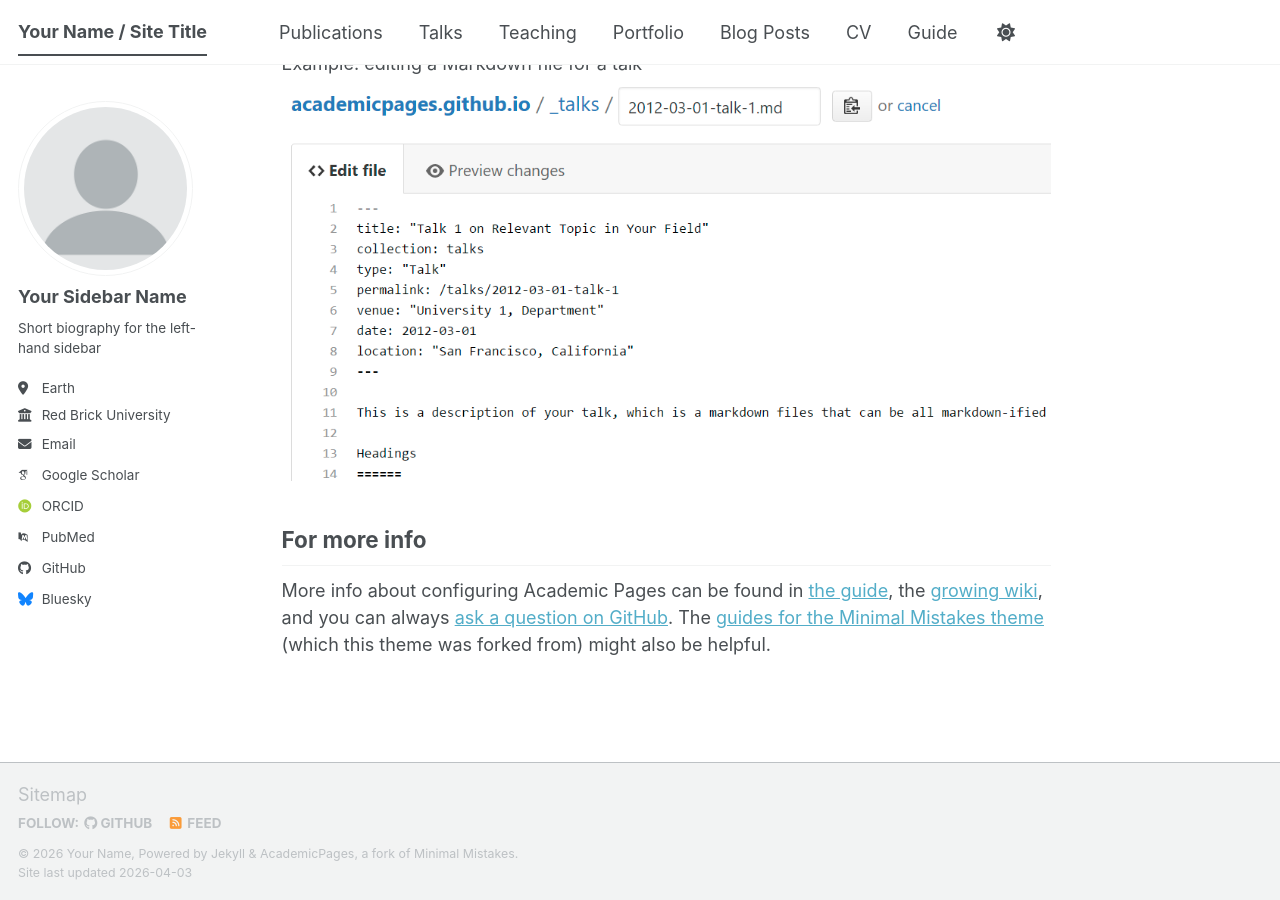
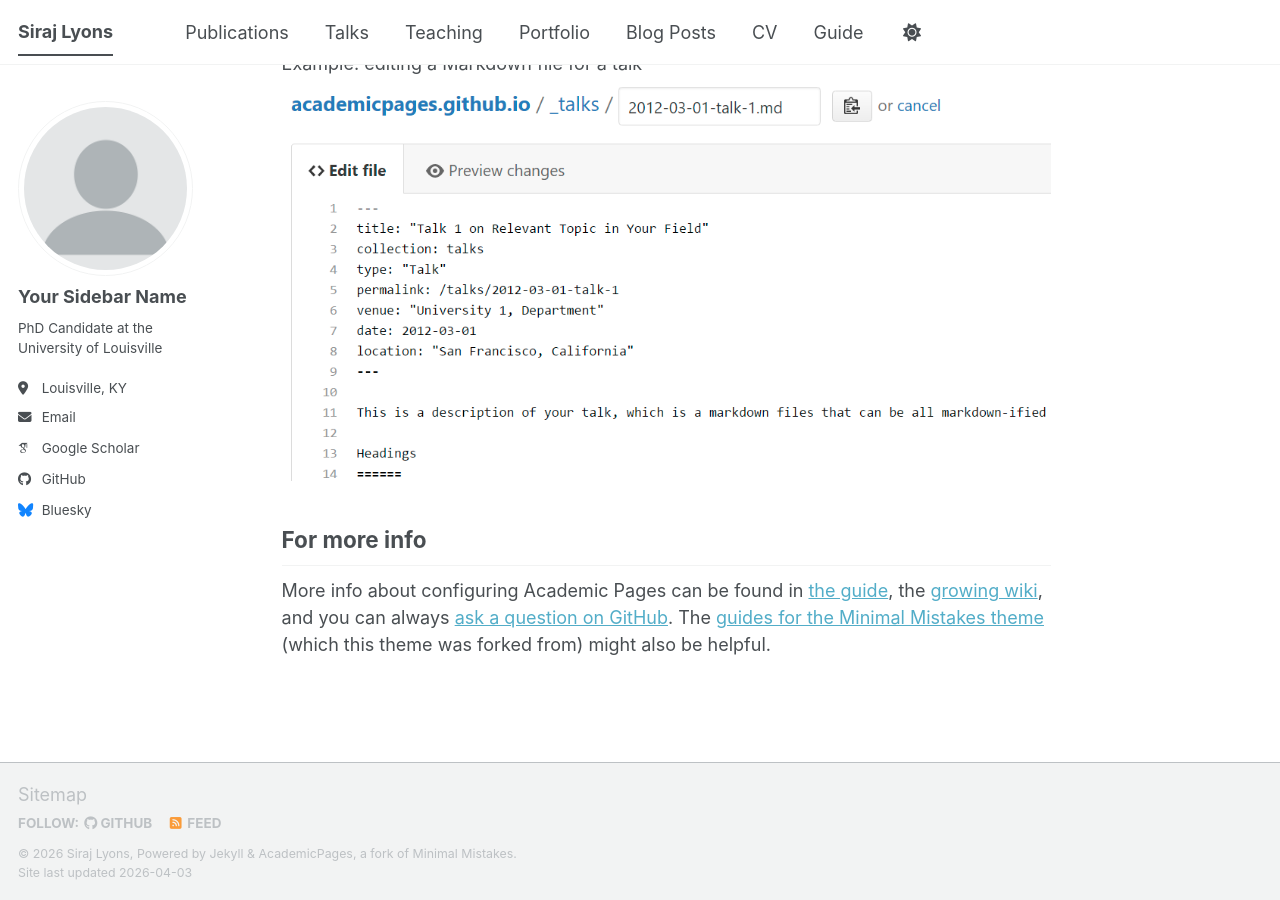
Before and after one commit to siraj-lyons/siraj-lyons.github.io, a Jekyll site: the page built from _pages/about.md, in a window 1280 px wide and 900 px high, scrolled down 2720 px. Built offline with Jekyll 4.4.1, drawn with Linux system fonts in a browser that asks for light colours; some web fonts are replaced; a script bundle is joined from its source files by our own code; library files that are not in the unit come from our copies.

Commit message:
Update personal information in _config.yml

```diff
--- a/_config.yml
+++ b/_config.yml
@@ -9,14 +9,14 @@
 # Basic Site Settings
 locale                   : "en-US"
 site_theme               : "default" # The available themes options are "default", "air", "sunrise", "mint", "dirt" and "contrast"
-title                    : "Your Name / Site Title"
+title                    : "Siraj Lyons"
 title_separator          : "-"
-name                     : &name "Your Name"
+name                     : &name "Siraj Lyons"
 description              : &description "Your Name's academic portfolio"   # Update this with a general description of your site, this is the default if not overridden by a page
-url                      : https://academicpages.github.io # The base hostname & protocol for your site e.g. "https://[your GitHub username].github.io",
+url                      : https://koffeinhaltigt-lejon.github.io # The base hostname & protocol for your site e.g. "https://[your GitHub username].github.io",
                                                            # or if you already have some other page hosted on Github then use "https://[your GitHub username].github.io/[Your Repo Name]"
 baseurl                  : "" # the subpath of your site, e.g. "/blog"
-repository               : "academicpages/academicpages.github.io"
+repository               : "koffeinhaltigt-lejon/koffeinhaltigt-lejon.github.io"
 
 # Site Author - The following control what appear as part of the author content on the side bar.
 #               If a field is blank the icon and link will not appear, otherwise it will be shown.
@@ -26,22 +26,20 @@ author:
   avatar           : "profile.png"
   name             : "Your Sidebar Name"
   pronouns         : # example: "she/her"
-  bio              : "Short biography for the left-hand sidebar"
-  location         : "Earth"
-  employer         : "Red Brick University"
-  uri              : # URL
-  email            : "none@example.org"
+  bio              : "PhD Candidate at the University of Louisville"
+  location         : "Louisville, KY"
+ # employer         : "University of Louisville"
+#  uri              : # URL
+  email            : "sjlyon03@louisville.edu"
 
   # Academic websites
-  academia         : # URL
+#  academia         : # URL
   arxiv            : # URL - Update with the correct link to your profile
-  googlescholar    : "https://scholar.google.com/citations?user=PS_CX0AAAAAJ"
+  googlescholar    : "https://scholar.google.com/citations?user=FI6HuDwAAAAJ&hl"
   inspire-hep      : # URL
   impactstory      : # URL
-  orcid            : "https://orcid.org/yourorcidurl"
   semantic         : # URL
   ssrn             : # URL
-  pubmed           : "https://www.ncbi.nlm.nih.gov/pubmed/?term=john+snow"
   researchgate     : # URL
   scopus           : # URL
   zotero           : # URL
```
